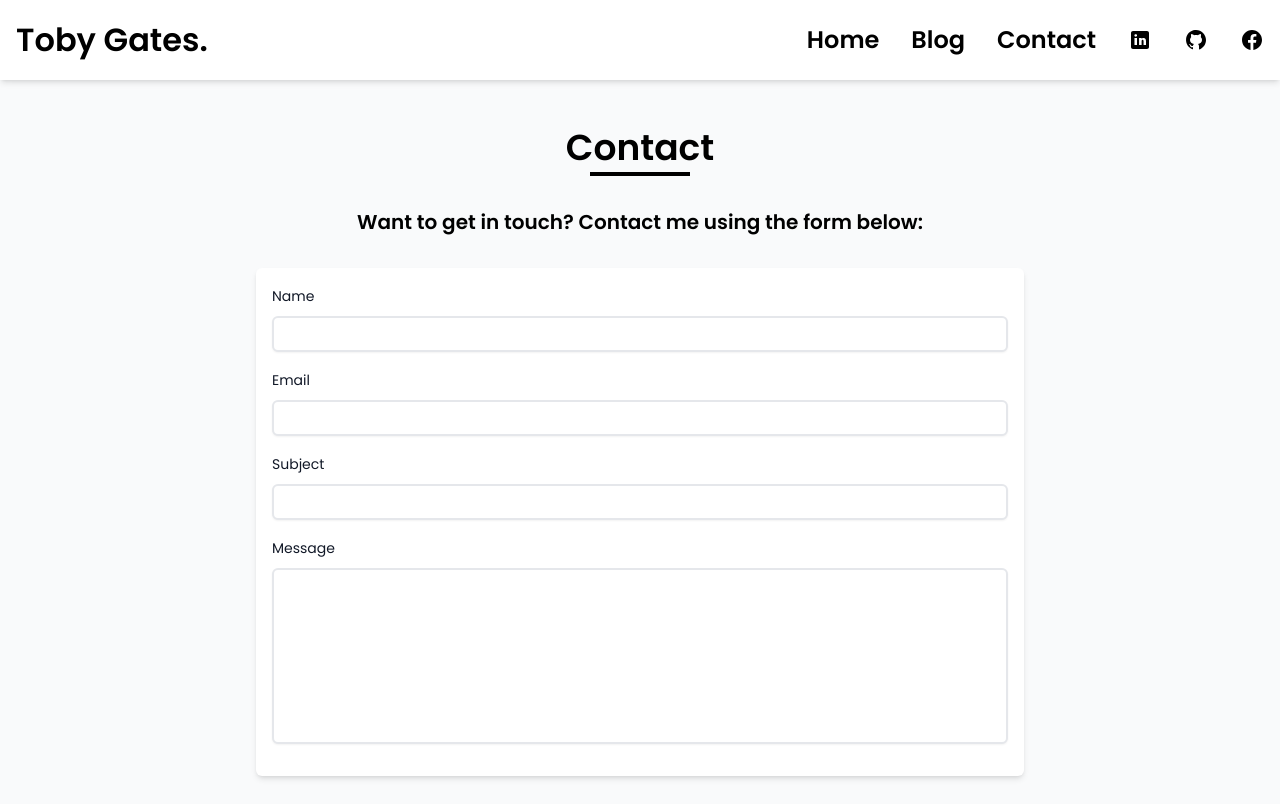
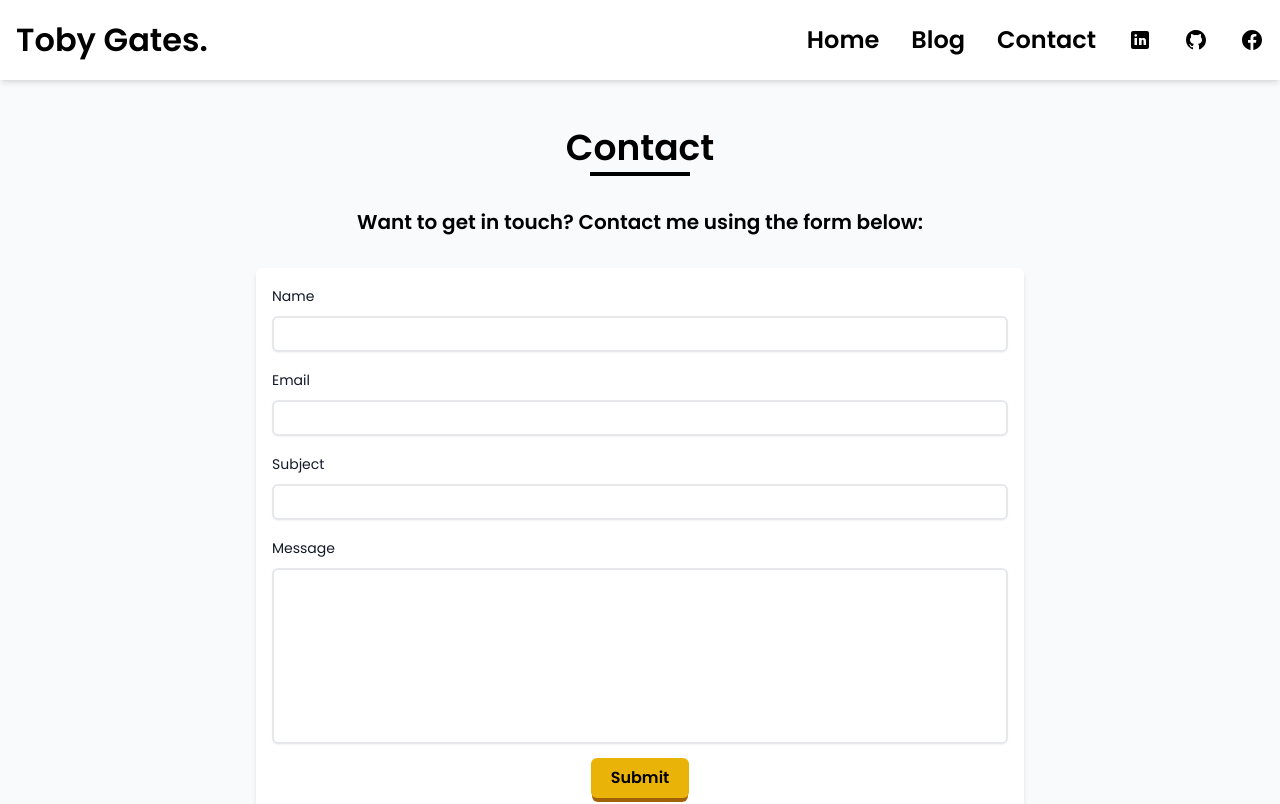
Before and after one commit to tobytheghost/toby-next-2024, a Next.js app: page /contact in a window 1280 px wide. Shown: the top 804 px of the page. Built offline with nearby package versions, Linux system fonts and the light colour scheme; no server answers.

Commit message:
Fix contact button

```diff
--- a/src/components/Button.tsx
+++ b/src/components/Button.tsx
@@ -10,7 +10,10 @@ const isLink = (props: ButtonProps): props is ReactLinkProps => {
 };
 
 const isButton = (props: ButtonProps): props is ReactButtonProps => {
-  return (props as ReactButtonProps).onClick !== undefined;
+  return (
+    (props as ReactButtonProps).onClick !== undefined ||
+    (props as ReactButtonProps).type !== undefined
+  );
 };
 
 const ButtonComponent = ({ children, ...props }: ButtonProps) => {
--- a/src/components/ContactForm.tsx
+++ b/src/components/ContactForm.tsx
@@ -152,7 +152,9 @@ export const ContactForm = () => {
           )}
         </div>
       </label>
-      <YellowButton type="submit">Submit</YellowButton>
+      <div className="flex justify-center">
+        <YellowButton type="submit">Submit</YellowButton>
+      </div>
     </form>
   );
 };
```
